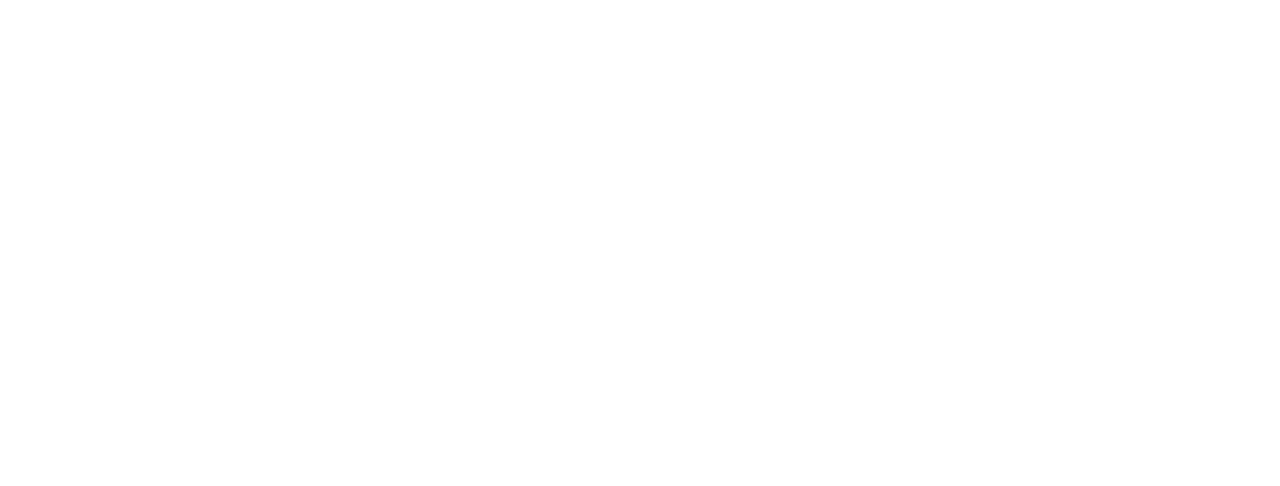
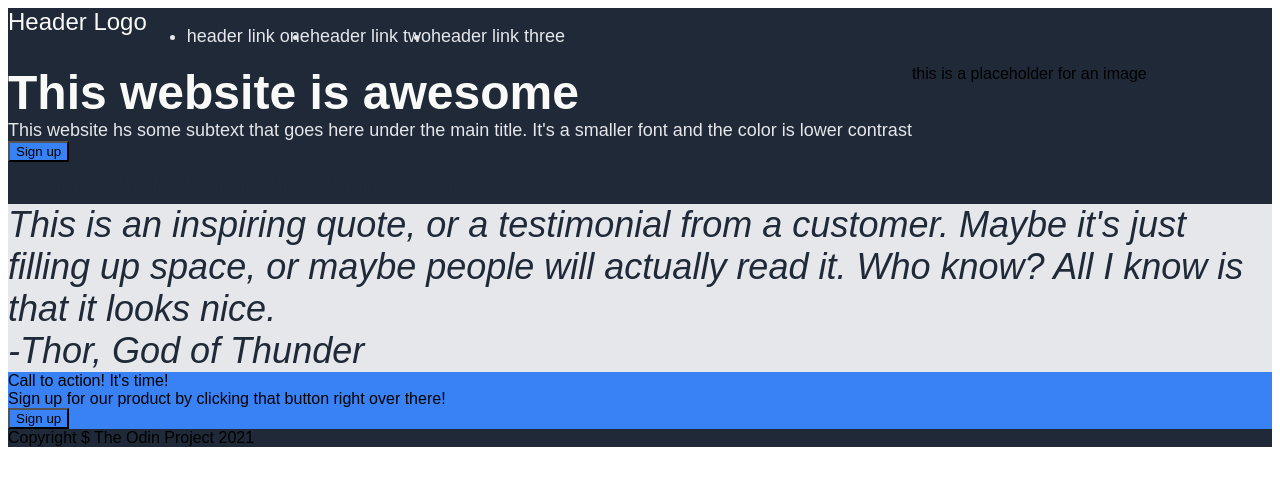
Before and after one commit to fujitsuzuki/landing_page, a plain HTML site: page index.html in a window 1280 px wide. Drawn offline with Linux system fonts and the light colour scheme.

Commit message:
Add basics of content and style

```diff
--- a/index.html
+++ b/index.html
@@ -2,9 +2,43 @@
 <html lang="en">
 <head>
     <meta charset="UTF-8">
+    <link rel="stylesheet" href="styles.css" />
     <title>Document</title>
 </head>
 <body>
-
+    <div id="header">
+        <div id="logo">Header Logo</div>
+        <div id="links">
+            <ul>
+                <li>header link one</li>
+                <li>header link two</li>
+                <li>header link three</li>
+            </ul>
+        </div>
+    </div>
+    <div id="hero">
+        <div id="left">
+            <div id="main">This website is awesome</div>
+            <div id="secondary">This website hs some subtext that goes here under the main title. It's a smaller font and the color is lower contrast</div>
+            <button>Sign up</button>
+        </div>
+        <div id="right">
+            <div id="image">this is a placeholder for an image</div>
+        </div>
+    </div>
+    <div id="information">
+        <div id="header">Some random information.</div>
+        <div id="content"></div>
+    </div>
+    <div id="quote">
+        <div id="content">This is an inspiring quote, or a testimonial from a customer. Maybe it's just filling up space, or maybe people will actually read it. Who know? All I know is that it looks nice.</div>
+        <div id="person">-Thor, God of Thunder</div>
+    </div>
+    <div id="call_to_action">
+        <div id="header">Call to action! It's time!</div>
+        <div id="subtext">Sign up for our product by clicking that button right over there!</div>
+        <button>Sign up</button>
+    </div>
+    <div id="footer">Copyright $ The Odin Project 2021</div>
 </body>
 </html>
--- /dev/null
+++ b/styles.css
@@ -0,0 +1,45 @@
+* {
+    font-family: Arial, Helvetica, sans-serif;
+}
+
+#header, #hero, #footer {
+    background-color: #1f2937;
+}
+
+#header, #hero, #header ul {
+    display: flex;
+}
+
+#hero #main {
+    font-size: 48px;
+    font-weight: 900;
+    color: #f9faf8;
+}
+
+#hero #secondary, #header #links {
+    font-size: 18px;
+    color: #e5e7eb;
+}
+
+#header #logo {
+    font-size: 24px;
+    color: #f9faf8;
+}
+
+button, #call_to_action, #call_to_action #header{
+    background-color: #3882f6;
+}
+
+#information #header {
+    font-size: 36px;
+    font-weight: 900;
+    color: #1f2937;
+}
+
+#quote {
+    background-color: #e5e7eb;
+    font-size: 36px;
+    font-weight: light;
+    font-style: italic;
+    color: #1f2937;
+}
```
